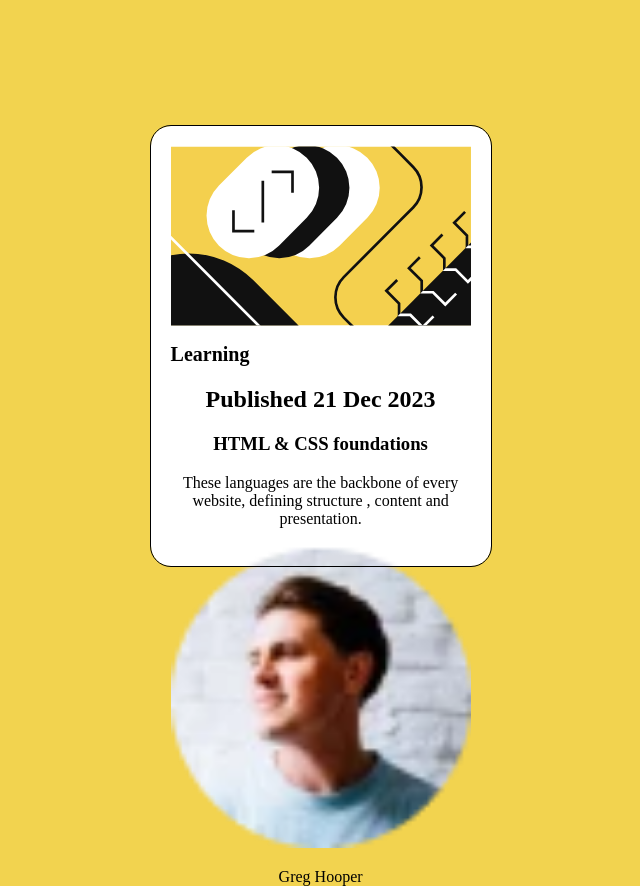
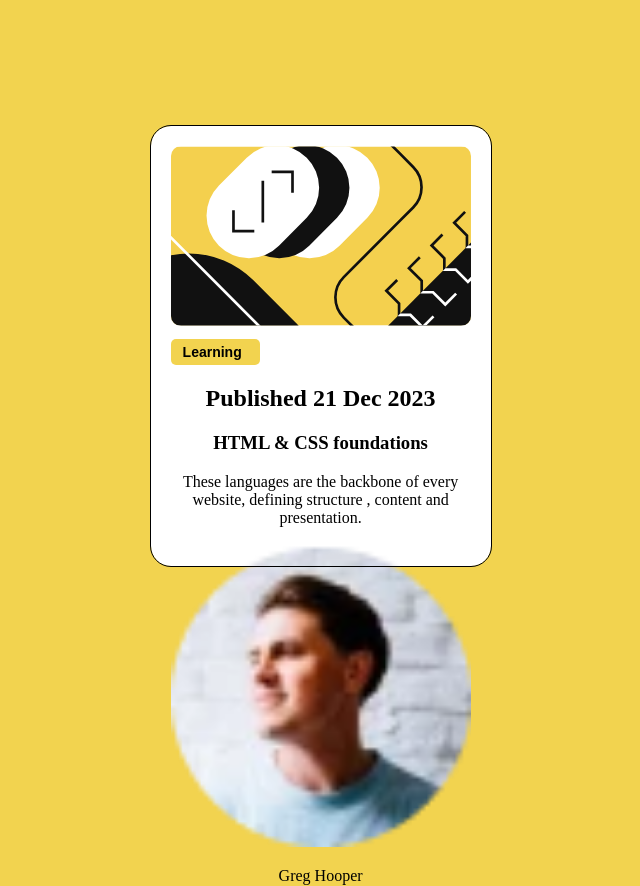
Before and after one commit to s-ara888/blog, a plain HTML site: page index.html in a window 1280 px wide. Shown: the whole page, without its empty margins (363-1003 px from the left). Drawn offline with Linux system fonts and the light colour scheme; files whose address does not match are found by name.

Commit message:
learning box

```diff
--- a/index.html
+++ b/index.html
@@ -14,7 +14,7 @@
         <h3>HTML & CSS foundations </h3>
         <p> These languages are the backbone of every <br> website, defining structure , content and <br> presentation.    </p>
             <img class= "author" src="D:\web development\blog\imgs\pic3.webp" alt=" author's image"/>
-        <p class=" author's name "> Greg Hooper </p>
+        <p class=" author's-name "> Greg Hooper </p>
     </div>
 
 </body>
--- a/style.css
+++ b/style.css
@@ -1,3 +1,9 @@
+@font-face {
+    font-family: 'font1';
+    src: url(fonts/Figtree-.ttf);
+    font-family: 'font2';
+    src: url(fonts/Figtree-Italic.ttf);
+}
 body {
     background-color: #F2D34F;
 }
@@ -19,7 +25,7 @@ body {
 img {
     width: 100%;
     height: auto;
-    border-radius: 10px solid ;
+    border-radius: 10px ;
 }
 
 @media (max-width: 600px) {
@@ -30,6 +36,17 @@ img {
 }
 h1 {
     text-align: left;
-    font-size: 20px;
+    font-size: 14px;
+    font-family: 'font1' ,sans-serif;
+    font-weight: bold;
+    padding: 5px 12px;
+    border-radius: 5px;
+    background-color: #F2D34F;
+    width: 65px;
+
 
 }
+h1:hover {
+    background-color: #E5C43D;
+    cursor: pointer;
+}
```
Also changed, not shown: fonts/Figtree-.ttf (renamed from fonts/Figtree-VariableFont_wght.ttf), fonts/Figtree-Italic.ttf (renamed from fonts/Figtree-Italic-VariableFont_wght.ttf).
